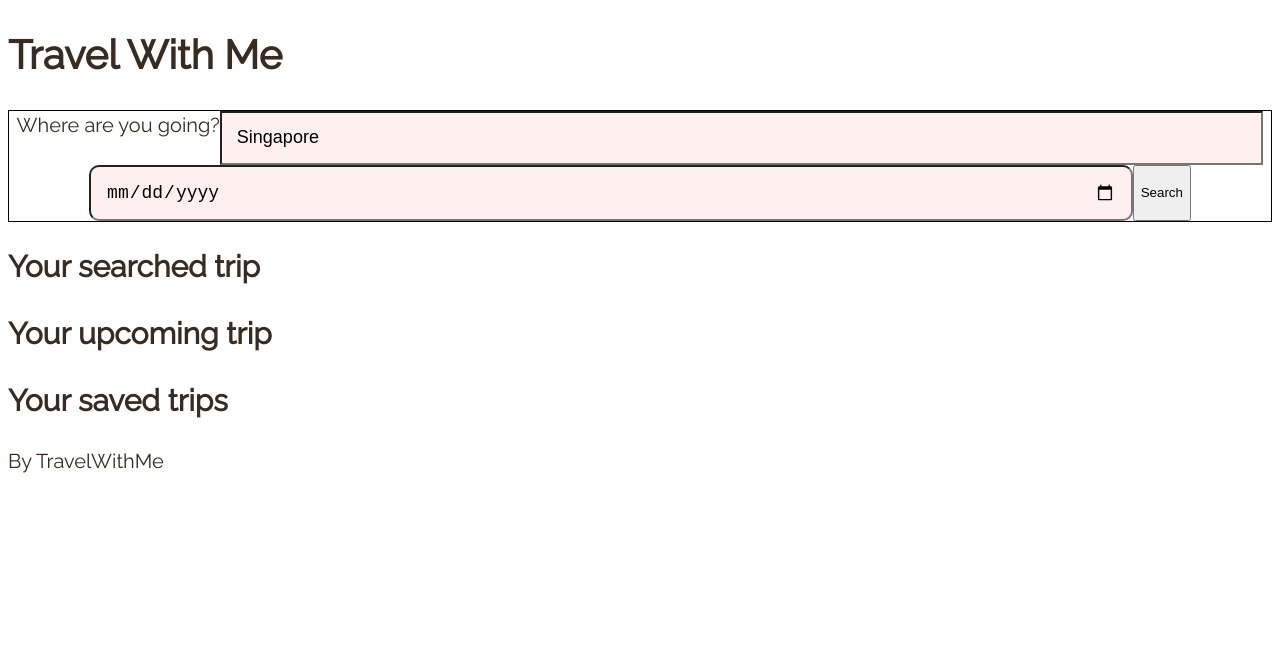
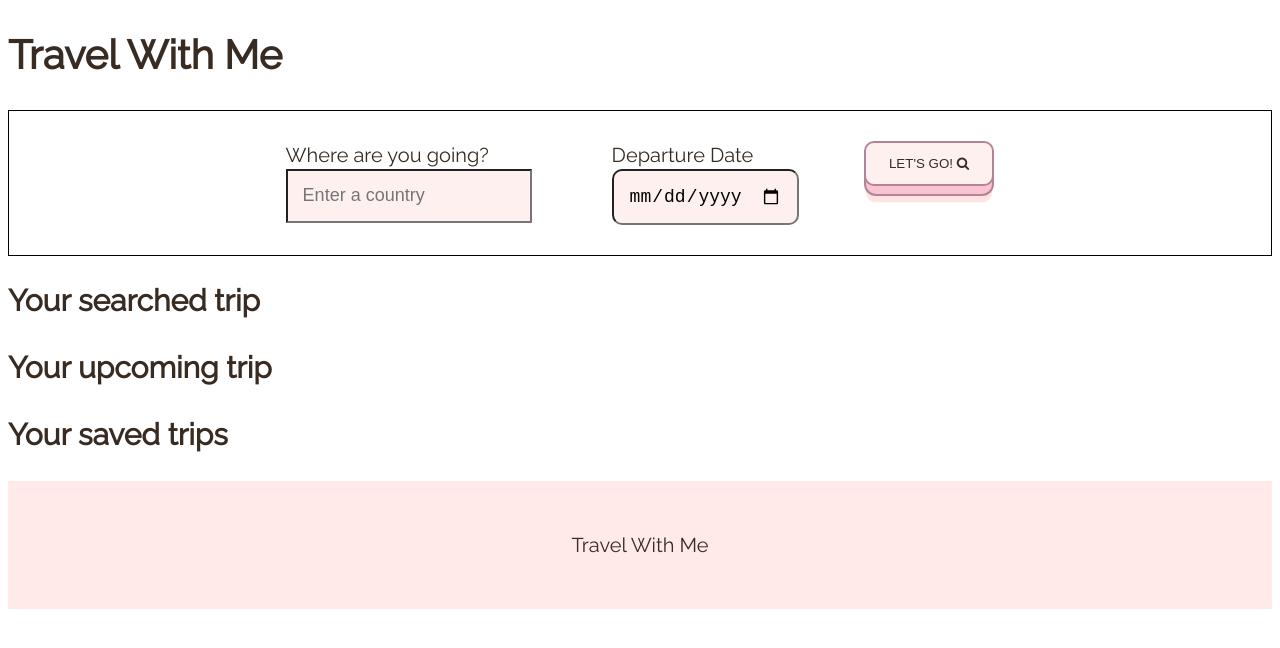
Before and after one commit to upieez/travelwithme, a website built with webpack: page src/client/views/index.html in a window 1280 px wide. Built offline with nearby package versions, Linux system fonts and the light colour scheme.

Commit message:
Update index.html

```diff
--- a/src/client/views/index.html
+++ b/src/client/views/index.html
@@ -10,17 +10,26 @@
     <header class="hero">
       <h1>Travel With Me</h1>
       <form class="search-form" onsubmit="return Client.handleSubmit(event)">
+        <div class="country-container">
           <label for="country">Where are you going?</label>
           <br />
           <input
             type="text"
             id="country-search"
             name="country"
-          value="Singapore"
+            placeholder="Enter a country"
             required
           />
+          <span class="error-message"></span>
+        </div>
+        <div class="date-container">
+          <label for="country">Departure Date</label>
+          <br />
           <input type="date" id="departure" name="departure" required />
-        <input type="submit" class="search-btn" value="Search" />
+        </div>
+        <div class="button-container">
+          <button type="submit" class="search-btn" value="Search" />Let's Go!  <i class="fa fa-search" aria-hidden="true"></i></button>
+        </div>
       </form>
     </header>
     <main>
@@ -34,6 +43,8 @@
         <h2>Your saved trips</h2>
       </section>
     </main>
-    <footer>By TravelWithMe</footer>
+    <footer class="site-footer">
+      Travel With Me
+    </footer>
   </body>
 </html>
```
Lines whose indentation alone changed are shown as unchanged.
